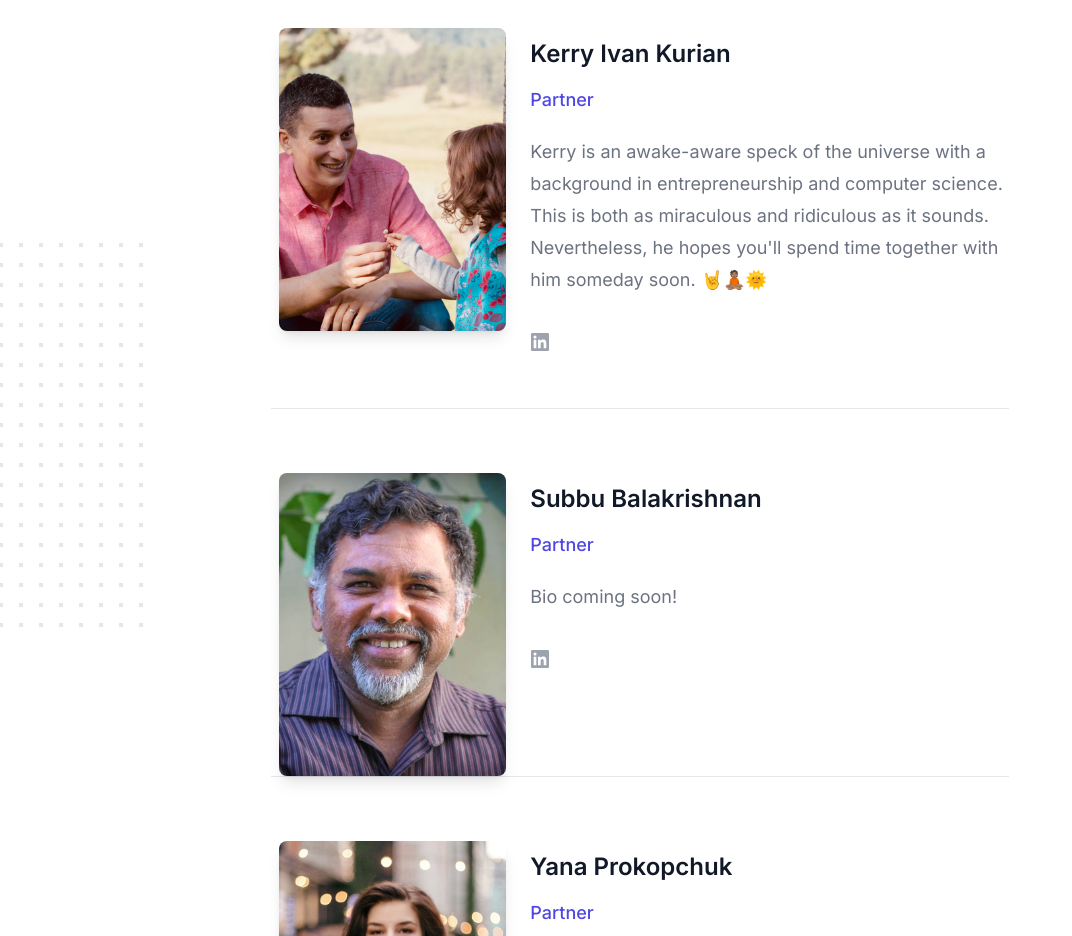
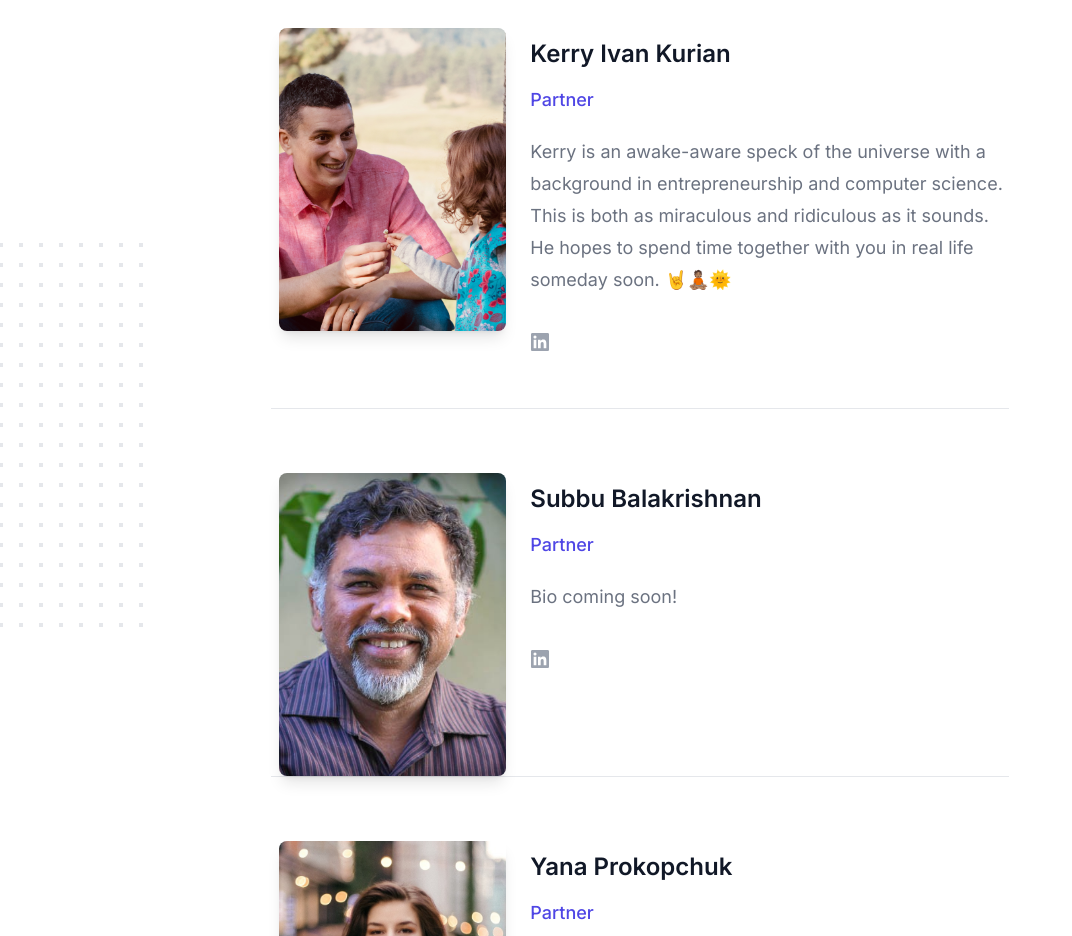
Before and after one commit to corevectors/www, a Next.js app: page /about in a window 1280 px wide. Shown: the part 900-1836 px from the top of the page, without its empty margins (0-1072 px from the left). Built offline with nearby package versions, Linux system fonts and the light colour scheme.

Commit message:
Update Kerry's about text

```diff
--- a/src/components/About.jsx
+++ b/src/components/About.jsx
@@ -13,8 +13,8 @@ const people = [{
   imageUrl: kerry,
   bio: 'Kerry is an awake-aware speck of the universe with a ' +
     'background in entrepreneurship and computer science. This is both as ' +
-    'miraculous and ridiculous as it sounds. Nevertheless, he hopes you\'ll spend time ' +
-    'together with him someday soon. 🤘🧘🏽🌞',
+    'miraculous and ridiculous as it sounds. He hopes to spend ' +
+    'time together with you in real life someday soon. 🤘🧘🏽🌞',
   linkedinUrl: 'https://www.linkedin.com/in/kkurian/',
 },
   {
```
